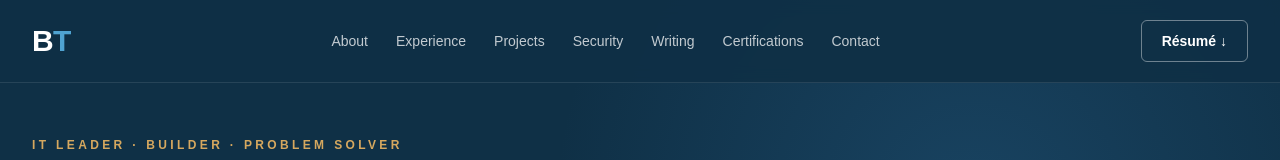
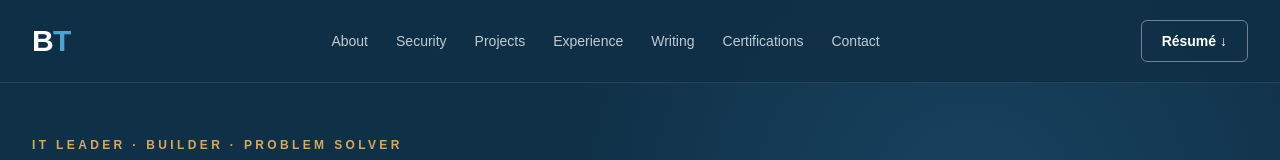
Before and after one commit to BTCyberSecurity/brandontate-portfolio, a Next.js app: page / in a window 1280 px wide. Shown: the top 160 px of the page. Built offline with nearby package versions, Linux system fonts and the light colour scheme.

Commit message:
Update experience, infrastructure project, and navigation

```diff
--- a/src/components/Header.tsx
+++ b/src/components/Header.tsx
@@ -6,12 +6,12 @@ export default function Header() {
   const [menuOpen, setMenuOpen] = useState(false);
 
   const navItems = [
-  { label: "About", href: "/#about" },
-  { label: "Experience", href: "/#experience" },
+  { label: "About", href: "/about" },
+  { label: "Security", href: "/security" },
   { label: "Projects", href: "/#projects" },
-  { label: "Security", href: "/#security" },
-  { label: "Writing", href: "/#writing" },
-  { label: "Certifications", href: "/#certifications" },
+  { label: "Experience", href: "/experience" },
+  { label: "Writing", href: "/writing" },
+  { label: "Certifications", href: "/certifications" },
   { label: "Contact", href: "/#contact" },
 ];
 
```
